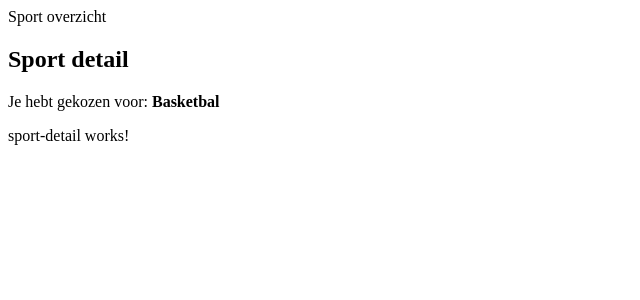
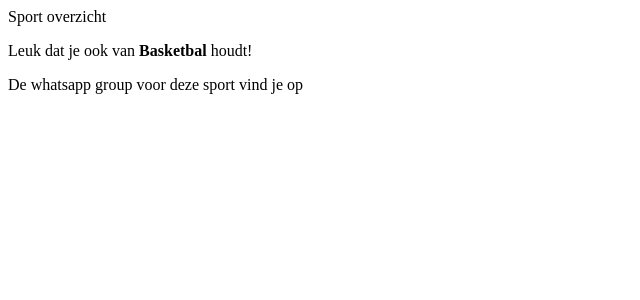
Before and after one commit to cdijkstra/VitalityApp, an Angular app in the folder Vitality/: page /sports/Basketbal in a window 1280 px wide. Shown: the top 300 px of the page, without its empty margins (0-640 px from the left). Built offline with nearby package versions, Linux system fonts and the light colour scheme.

Commit message:
Update sports

```diff
--- a/Vitality/src/app/app.routes.ts
+++ b/Vitality/src/app/app.routes.ts
@@ -3,6 +3,6 @@ import { SportsOverviewComponent } from './sports-overview/sports-overview';
 import { SportDetailComponent } from './sport-detail/sport-detail';
 
 export const routes: Routes = [
-  { path: 'sports', component: SportsOverviewComponent },
+  { path: '', component: SportsOverviewComponent },
   { path: 'sports/:name', component: SportDetailComponent },
 ];
--- a/Vitality/src/app/sport-detail/sport-detail.html
+++ b/Vitality/src/app/sport-detail/sport-detail.html
@@ -1,3 +1,2 @@
-<h2>Sport detail</h2>
-<p>Je hebt gekozen voor: <strong>{{ sportName }}</strong></p>
-<p>sport-detail works!</p>
+<p>Leuk dat je ook van <strong>{{ sportName() }}</strong> houdt!</p>
+<p>De whatsapp group voor deze sport vind je op </p>
--- a/Vitality/src/app/sport-detail/sport-detail.ts
+++ b/Vitality/src/app/sport-detail/sport-detail.ts
@@ -1,4 +1,4 @@
-import { Component } from '@angular/core';
+import {Component, inject, input, Input, signal} from '@angular/core';
 import { ActivatedRoute } from '@angular/router';
 
 @Component({
@@ -9,11 +9,17 @@ import { ActivatedRoute } from '@angular/router';
   styleUrl: './sport-detail.css',
 })
 export class SportDetailComponent {
-  sportName = '';
+  public readonly sportNameInput = input<string>('');
+  public sportName = signal<string>('');
+  private route = inject(ActivatedRoute);
 
-  constructor(private route: ActivatedRoute) {
+  ngOnInit() {
     this.route.paramMap.subscribe(params => {
-      this.sportName = params.get('name') ?? '';
+      if (!this.sportNameInput()) {
+        this.sportName.set(params.get('name') ?? '');
+      } else {
+        this.sportName.set(this.sportNameInput());
+      }
     });
   }
 }
--- a/Vitality/src/app/sports-overview/sports-overview.html
+++ b/Vitality/src/app/sports-overview/sports-overview.html
@@ -1,4 +1,4 @@
-<h2>Sporten waarin wij actief zijn</h2>
+<h2>Zoek groepen / collega's op hobbies</h2>
 <ul>
   @for (sport of famousSports; track sport) {
     <li><a [routerLink]="['/sports', sport.toLowerCase()]">{{ sport }}</a></li>
```
